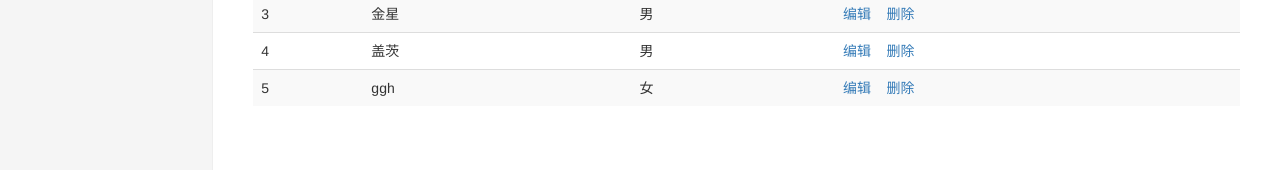
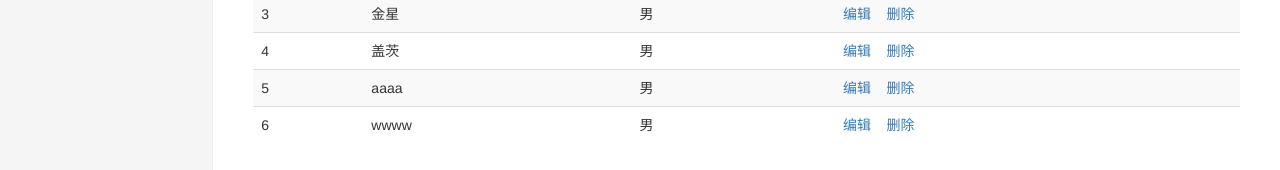
Before and after one commit to 501357844/heroes, a Vue app: page /equip#/heroes in a window 1280 px wide. Shown: the part 294-464 px from the top of the page. Built offline with nearby package versions, Linux system fonts and the light colour scheme; data requests are answered from the project's data file; the HTML template or start-up script is replaced by a standard one.

Commit message:
完成添加

```diff
--- a/db.json
+++ b/db.json
@@ -47,9 +47,14 @@
       "id": 12
     },
     {
-      "name": "ggh",
-      "gender": "女",
-      "id": 13
+      "name": "aaaa",
+      "gender": "男",
+      "id": 17
+    },
+    {
+      "name": "wwww",
+      "gender": "男",
+      "id": 19
     }
   ]
 }
--- a/src/components/AppSidebar.vue
+++ b/src/components/AppSidebar.vue
@@ -2,7 +2,7 @@
       <div class="col-sm-3 col-md-2 sidebar">
         <ul class="nav nav-sidebar">
 
-          <router-link class="active" to="/heroes" tag="li">
+          <router-link to="/heroes" tag="li">
           <a>英雄列表</a>
           </router-link>
 
--- a/src/router.js
+++ b/src/router.js
@@ -10,13 +10,13 @@ import EquipList from './views/equip/EquipList.vue'
 import HeroAdd from './views/Hero/HeroAdd.vue'
 
 const router = new VueRouter({
-
+  linkActiveClass:'active',
     routes:[
       {name:"home", path:"/", redirect:"/heroes"},
       {name:"HeroList", path:'/heroes', component:HeroList},
       {name:"WeaponList", path:'/weapon', component:WeaponList},
       {name:"EquipList", path:'/equip', component:EquipList},
-      {name:"HeroAdd", path:'/Heroadd',component:HeroAdd},
+      {name:"HeroAdd", path:'/heroes/heroadd',component:HeroAdd},
 
     ]
   })
--- a/src/views/Hero/HeroAdd.vue
+++ b/src/views/Hero/HeroAdd.vue
@@ -37,7 +37,7 @@ export default {
                 .then((res) => {
                     const {data,status} = res;
                     if(status === 201) {
-                        this.$router.push({name:'heroes'})
+                        this.$router.push({name:'HeroList'})
                     }else {
                         alert('添加失败')
                     }
@@ -46,6 +46,7 @@ export default {
                     alert('服务器错误' + err)
                 })
         }
+
     }
 }
 </script>
--- a/src/views/Hero/HeroList.vue
+++ b/src/views/Hero/HeroList.vue
@@ -1,7 +1,7 @@
 <template>
       <div class="col-sm-9 col-sm-offset-3 col-md-10 col-md-offset-2 main">
         <h2 class="sub-header">英雄管理</h2>
-        <router-link  class="btn btn-success" to="/Heroadd">添加</router-link>
+        <router-link  class="btn btn-success" to="/heroes/heroadd">添加</router-link>
         <div class="table-responsive">
           <table class="table table-striped">
             <thead>
```
